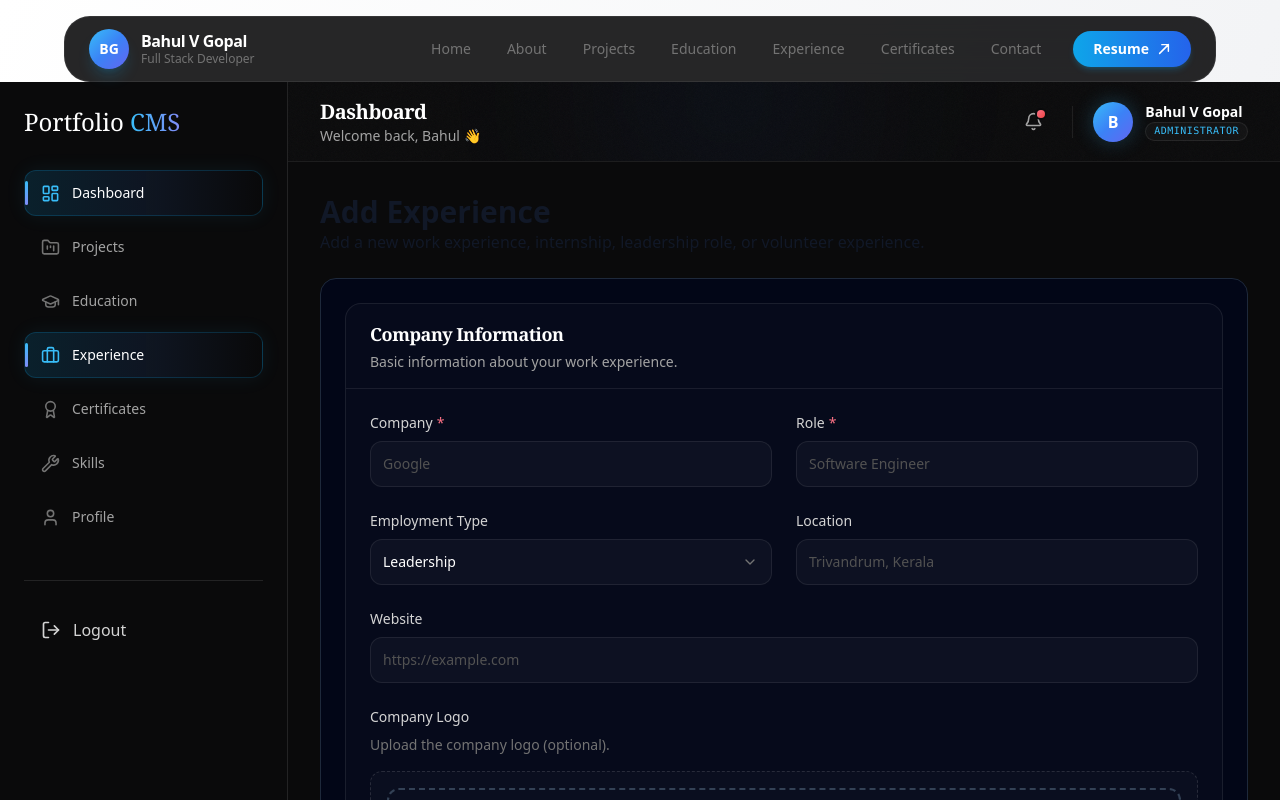
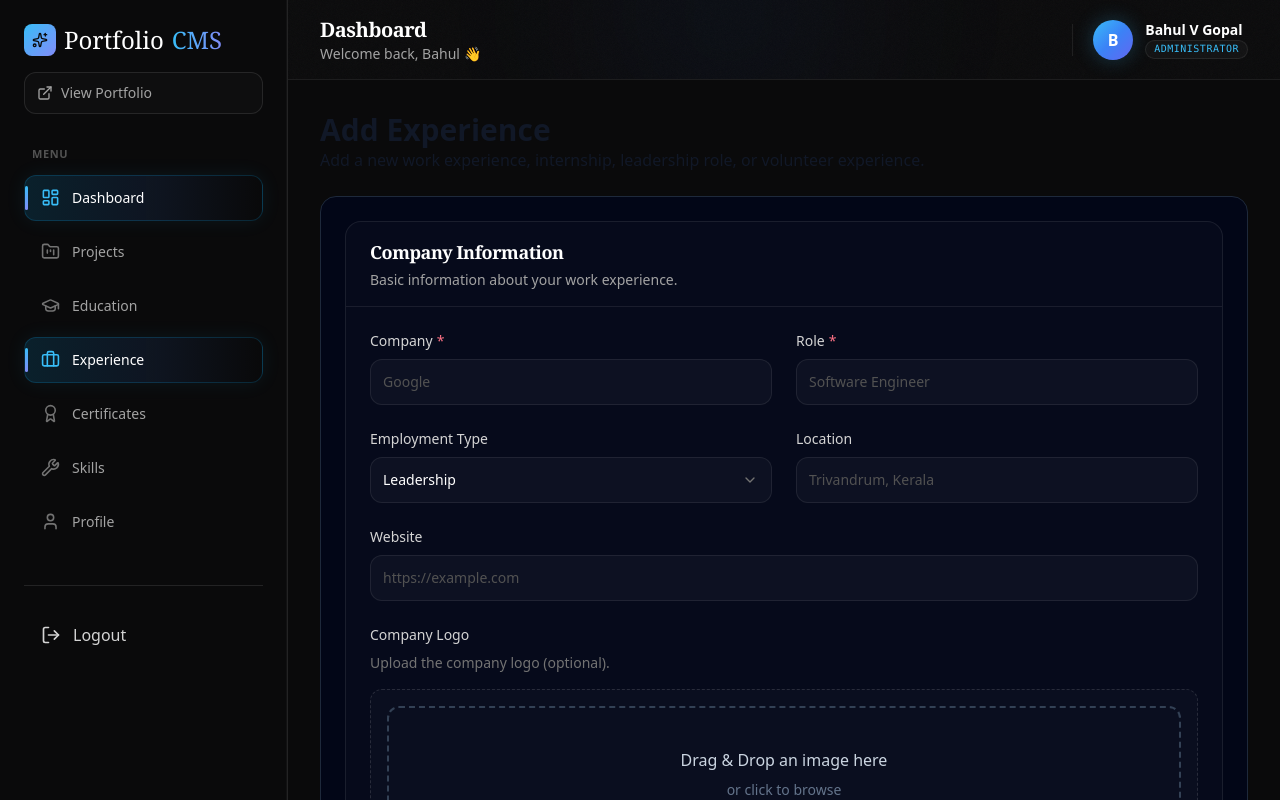
Before and after one commit to Bahulvgopal/portfolio, a Next.js app: page /admin/experience/new in a window 1280 px wide. Shown: the top 800 px of the page. Built offline with nearby package versions, Linux system fonts and the light colour scheme.

Commit message:
solved mjor issues

```diff
--- a/app/projects/[slug]/page.tsx
+++ b/app/projects/[slug]/page.tsx
@@ -45,10 +45,12 @@ export default async function ProjectPage({
     : null;
 
   return (
+    <div className="-mt-[5rem]">
     <ProjectDetails
-      project={serializedProject}
+    project={serializedProject}
       prev={serializedPrev}
       next={serializedNext}
     />
+    </div>
   );
 }
--- a/components/Navbar.tsx
+++ b/components/Navbar.tsx
@@ -17,27 +17,43 @@ const links = [
 
 export default function Navbar() {
   const pathname = usePathname();
+
   const [isOpen, setIsOpen] = useState(false);
   const [scrolled, setScrolled] = useState(false);
 
-  useEffect(() => { setIsOpen(false); }, [pathname]);
+  useEffect(() => {
+    setIsOpen(false);
+  }, [pathname]);
 
   useEffect(() => {
-    const onResize = () => { if (window.innerWidth >= 768) setIsOpen(false); };
+    const onResize = () => {
+      if (window.innerWidth >= 768) setIsOpen(false);
+    };
+
     window.addEventListener("resize", onResize);
     return () => window.removeEventListener("resize", onResize);
   }, []);
 
   useEffect(() => {
     const onScroll = () => setScrolled(window.scrollY > 8);
+
     window.addEventListener("scroll", onScroll, { passive: true });
+
     return () => window.removeEventListener("scroll", onScroll);
   }, []);
 
   useEffect(() => {
     document.body.style.overflow = isOpen ? "hidden" : "";
-    return () => { document.body.style.overflow = ""; };
+
+    return () => {
+      document.body.style.overflow = "";
+    };
   }, [isOpen]);
+
+  // Don't render public navbar inside admin
+  if (pathname.startsWith("/admin")) {
+    return null;
+  }
 
   return (
     <>
--- a/components/admin/Sidebar.tsx
+++ b/components/admin/Sidebar.tsx
@@ -1,5 +1,5 @@
 "use client";
-
+import Link from "next/link";
 import { useState } from "react";
 import {
   LayoutDashboard,
@@ -9,10 +9,11 @@ import {
   Award,
   Wrench,
   User,
-  Settings,
   LogOut,
   Menu,
   X,
+  ExternalLink,
+  Sparkles,
 } from "lucide-react";
 import { motion, AnimatePresence } from "framer-motion";
 
@@ -20,46 +21,13 @@ import SidebarItem from "./SidebarItem";
 import { useRouter } from "next/navigation";
 
 const menu = [
-  {
-    label: "Dashboard",
-    href: "/admin",
-    icon: LayoutDashboard,
-  },
-  {
-    label: "Projects",
-    href: "/admin/projects",
-    icon: FolderKanban,
-  },
-  {
-    label: "Education",
-    href: "/admin/education",
-    icon: GraduationCap,
-  },
-  {
-    label: "Experience",
-    href: "/admin/experience",
-    icon: Briefcase,
-  },
-  {
-    label: "Certificates",
-    href: "/admin/certificates",
-    icon: Award,
-  },
-  {
-    label: "Skills",
-    href: "/admin/skills",
-    icon: Wrench,
-  },
-  {
-    label: "Profile",
-    href: "/admin/profile",
-    icon: User,
-  },
-  // {
-  //   label: "Settings",
-  //   href: "/admin/settings",
-  //   icon: Settings,
-  // },
+  { label: "Dashboard", href: "/admin", icon: LayoutDashboard },
+  { label: "Projects", href: "/admin/projects", icon: FolderKanban },
+  { label: "Education", href: "/admin/education", icon: GraduationCap },
+  { label: "Experience", href: "/admin/experience", icon: Briefcase },
+  { label: "Certificates", href: "/admin/certificates", icon: Award },
+  { label: "Skills", href: "/admin/skills", icon: Wrench },
+  { label: "Profile", href: "/admin/profile", icon: User },
 ];
 
 export default function Sidebar() {
@@ -67,20 +35,24 @@ export default function Sidebar() {
   const [isOpen, setIsOpen] = useState(false);
 
   async function handleLogout() {
-    await fetch("/api/admin/logout", {
-      method: "POST",
-    });
-
+    await fetch("/api/admin/logout", { method: "POST" });
     router.replace("/login");
     router.refresh();
   }
 
-  const SidebarContent = (
-    <>
+  const Logo = ({ size = "text-xl sm:text-2xl" }) => (
     <h1
-        className="mb-8 text-xl sm:text-2xl font-normal text-white"
+      className={`${size} font-normal text-white flex items-center gap-2`}
       style={{ fontFamily: "'Georgia','Times New Roman',serif" }}
     >
+      <span
+        className="flex h-8 w-8 items-center justify-center rounded-lg"
+        style={{
+          background: "linear-gradient(135deg,#38bdf8,#818cf8)",
+        }}
+      >
+        <Sparkles className="h-4 w-4 text-[#0a0a0b]" />
+      </span>
       Portfolio{" "}
       <span
         style={{
@@ -92,25 +64,56 @@ export default function Sidebar() {
         CMS
       </span>
     </h1>
+  );
 
-      <nav className="space-y-1.5 sm:space-y-2" onClick={() => setIsOpen(false)}>
+  const SidebarContent = (
+    <>
+      {/* Header */}
+      <div className="mb-8">
+        <Logo />
+
+        <Link
+          href="/"
+          onClick={() => setIsOpen(false)}
+          className="
+            mt-4 flex items-center gap-2
+            rounded-xl border border-white/10 bg-white/[0.02]
+            px-3 py-2.5
+            text-sm text-neutral-400
+            transition-all duration-300
+            hover:border-sky-400/30 hover:bg-white/[0.05] hover:text-sky-400
+            group
+          "
+        >
+          <ExternalLink className="h-4 w-4 transition-transform duration-300 group-hover:translate-x-0.5 group-hover:-translate-y-0.5" />
+          View Portfolio
+        </Link>
+      </div>
+
+      {/* Nav */}
+      <div className="mb-3 px-2 text-[11px] font-semibold uppercase tracking-wider text-neutral-600">
+        Menu
+      </div>
+      <nav
+        className="space-y-1.5 sm:space-y-2"
+        onClick={() => setIsOpen(false)}
+      >
         {menu.map((item) => (
           <SidebarItem key={item.href} {...item} />
         ))}
       </nav>
 
+      {/* Footer */}
       <div className="mt-10 border-t border-white/10 pt-6">
         <button
           onClick={handleLogout}
           className="
             flex w-full items-center gap-3
-            rounded-xl px-4 py-3
+            rounded-xl border border-transparent
+            px-4 py-3
             text-neutral-300
             transition-all duration-300
-            hover:bg-white/[0.04]
-            hover:text-white
-            hover:border-white/10
-            border border-transparent
+            hover:border-red-500/20 hover:bg-red-500/[0.06] hover:text-red-400
           "
         >
           <LogOut className="h-5 w-5" />
@@ -123,22 +126,8 @@ export default function Sidebar() {
   return (
     <>
       {/* Mobile top bar */}
-      <div className="sticky top-0 z-40 flex items-center justify-between border-b border-white/10 bg-[#0a0a0b] px-4 py-4 lg:hidden">
-        <h1
-          className="text-lg font-normal text-white"
-          style={{ fontFamily: "'Georgia','Times New Roman',serif" }}
-        >
-          Portfolio{" "}
-          <span
-            style={{
-              background: "linear-gradient(90deg,#38bdf8,#818cf8)",
-              WebkitBackgroundClip: "text",
-              WebkitTextFillColor: "transparent",
-            }}
-          >
-            CMS
-          </span>
-        </h1>
+      <div className="sticky top-0 z-40 flex items-center justify-between border-b border-white/10 bg-[#0a0a0b]/95 backdrop-blur-md px-4 py-4 lg:hidden">
+        <Logo size="text-lg" />
 
         <button
           onClick={() => setIsOpen(true)}
@@ -148,7 +137,7 @@ export default function Sidebar() {
             rounded-xl border border-white/10 bg-white/[0.03]
             text-neutral-300
             transition-colors duration-200
-            hover:border-white/20 hover:text-white
+            hover:border-sky-400/30 hover:text-white
           "
         >
           <Menu className="h-5 w-5" />
@@ -156,7 +145,17 @@ export default function Sidebar() {
       </div>
 
       {/* Desktop sidebar */}
-      <aside className="hidden lg:block w-72 shrink-0 border-r border-white/10 bg-[#0a0a0b] p-6">
+      <aside
+        className="
+          hidden lg:flex lg:flex-col
+          w-72 shrink-0 h-screen sticky top-0
+          border-r border-white/10 bg-[#0a0a0b]
+          p-6
+        "
+        style={{
+          boxShadow: "inset -1px 0 0 rgba(255,255,255,0.03)",
+        }}
+      >
         {SidebarContent}
       </aside>
 
@@ -164,17 +163,15 @@ export default function Sidebar() {
       <AnimatePresence>
         {isOpen && (
           <>
-            {/* backdrop */}
             <motion.div
               initial={{ opacity: 0 }}
               animate={{ opacity: 1 }}
               exit={{ opacity: 0 }}
               transition={{ duration: 0.25 }}
               onClick={() => setIsOpen(false)}
-              className="fixed inset-0 z-50 bg-black/60 backdrop-blur-sm lg:hidden"
+              className="fixed inset-0 z-50 bg-black/70 backdrop-blur-sm lg:hidden"
             />
 
-            {/* drawer panel */}
             <motion.aside
               initial={{ x: "-100%" }}
               animate={{ x: 0 }}
@@ -189,6 +186,9 @@ export default function Sidebar() {
                 p-6
                 lg:hidden
               "
+              style={{
+                boxShadow: "20px 0 60px rgba(0,0,0,0.5)",
+              }}
             >
               <button
                 onClick={() => setIsOpen(false)}
--- a/components/admin/Topbar.tsx
+++ b/components/admin/Topbar.tsx
@@ -44,13 +44,13 @@ export default function Topbar() {
       {/* RIGHT — actions */}
       <div className="relative z-10 flex items-center gap-2 sm:gap-4 lg:gap-5">
         {/* notification button */}
-        <button
+        {/* <button
           aria-label="Notifications"
           className="relative rounded-xl p-2 text-neutral-400 border border-transparent transition-all duration-200 hover:border-white/[0.08] hover:bg-white/[0.03] hover:text-sky-400"
         >
           <Bell size={19} />
           <span className="absolute right-1.5 top-1.5 h-2 w-2 rounded-full bg-gradient-to-br from-rose-400 to-red-500 ring-2 ring-[#0a0a0b]" />
-        </button>
+        </button> */}
 
         {/* divider — hidden on mobile */}
         <div className="hidden sm:block h-8 w-px bg-white/[0.08]" />
```
Lines whose indentation alone changed are shown as unchanged.
